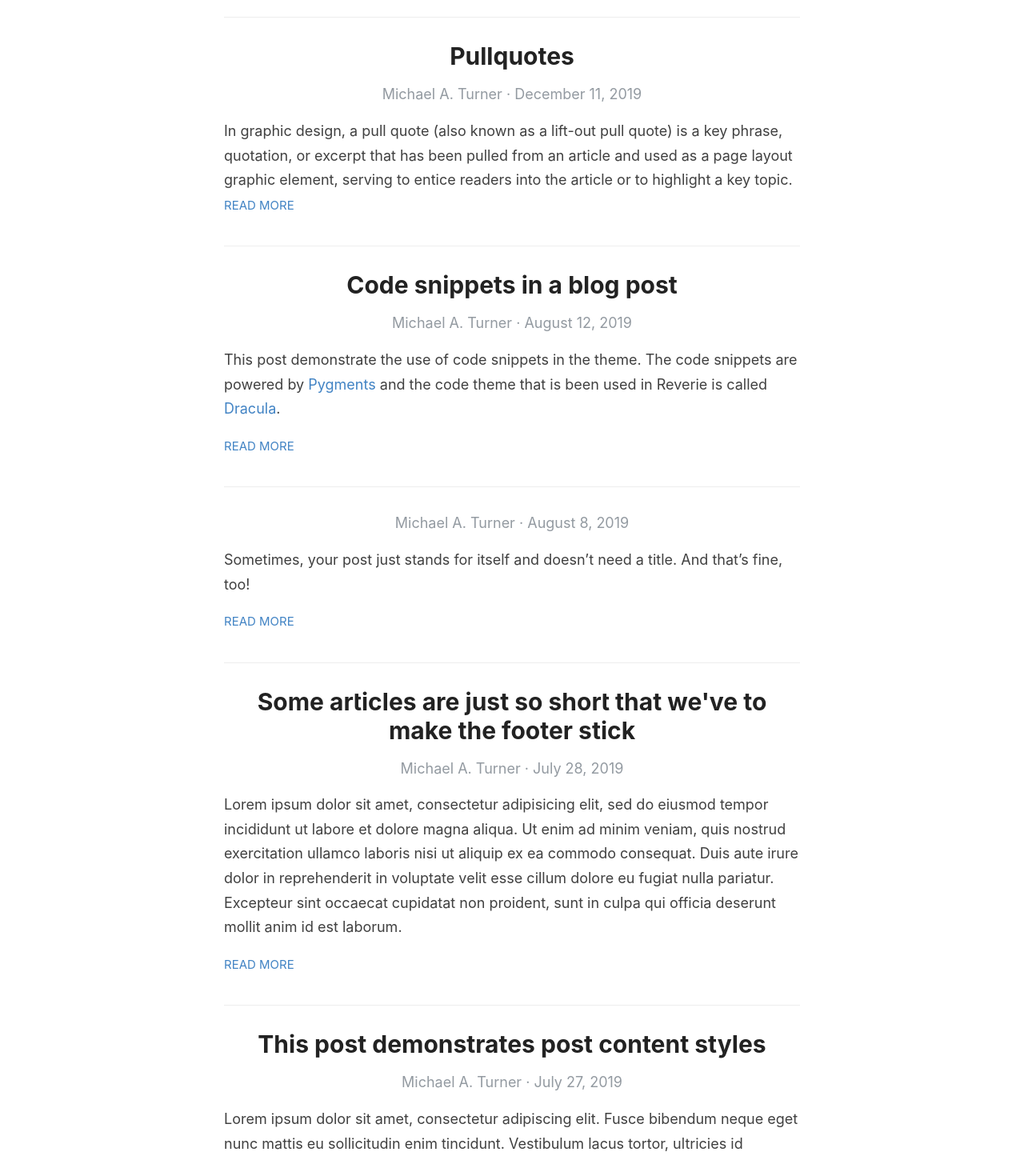
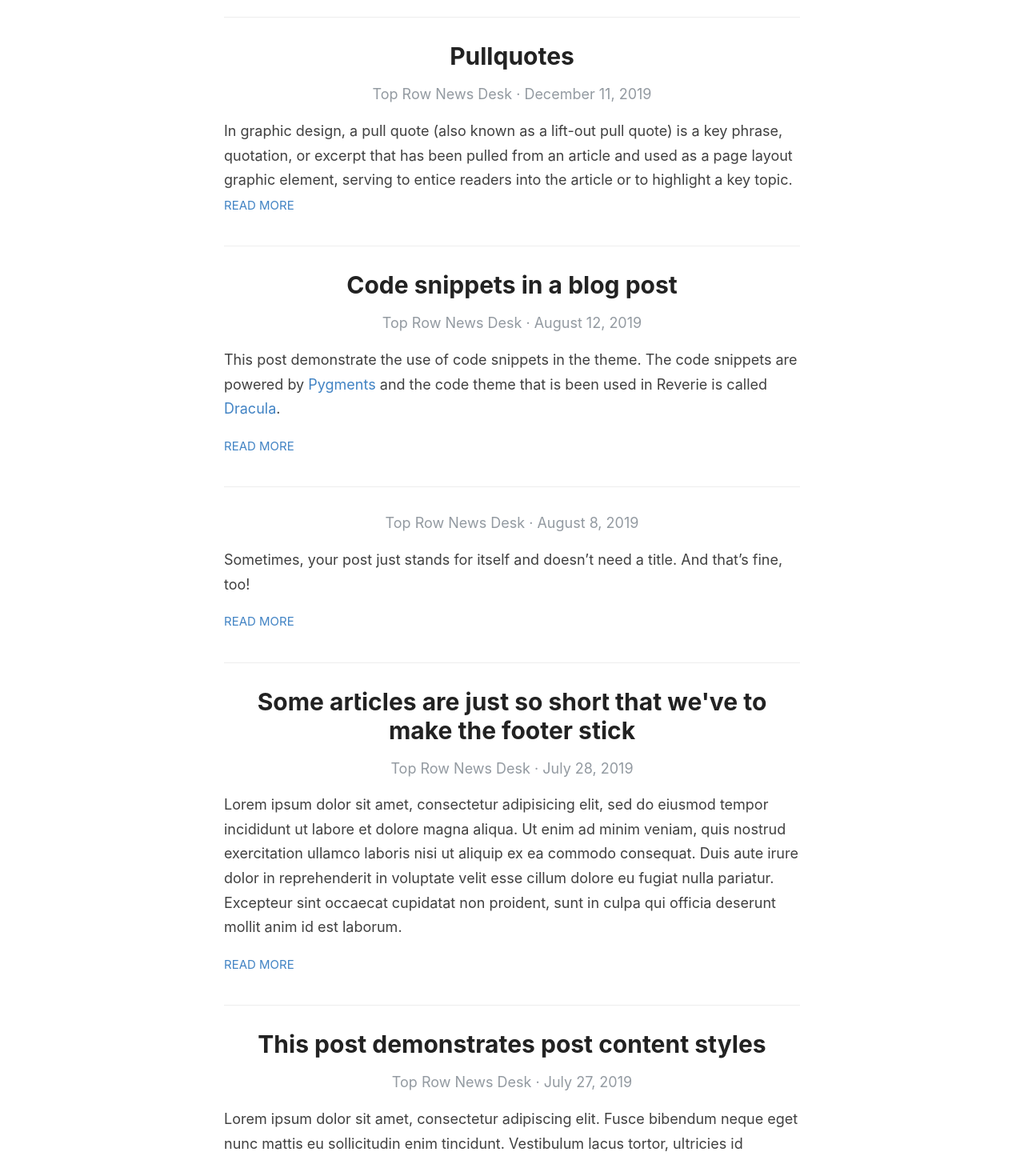
Before and after one commit to artifoxel/artifoxel.github.io, a Jekyll site: the page built from index.html, in a window 1280 px wide. Shown: the part 359-1809 px from the top of the page at 80% size. Built offline with Jekyll 4.4.1, drawn with Linux system fonts in a browser that asks for light colours; the list of posts is cut into pages by our own code.

Commit message:
rename to news-test

```diff
--- a/_config.yml
+++ b/_config.yml
@@ -6,13 +6,13 @@
 name: Top Row News
 
 # Name of the author
-author: Michael A. Turner
+author: Top Row News Desk
 
 # Short bio or description (displayed in the header)
 description: Journalism on the front lines
 
 # URL of your avatar or profile pic (you could use your GitHub profile pic)
-avatar: /images/reverie.png
+avatar: /images/toprownews-logo.png
 
 #
 # Flags below are optional
@@ -48,14 +48,14 @@
 
 # Your website URL (e.g. http://amitmerchant1990.github.io or http://www.amitmerchant.com)
 # Used for Sitemap.xml and your RSS feed
-url: http://artifoxel.github.io/reverie-template
-enforce_ssl: https://artifoxel.github.io/reverie-template
+url: http://github.com/artifoxel/news-test
+enforce_ssl: https://github.com/artifoxel/news-test
 
 # If you're hosting your site at a Project repository on GitHub pages
 # (http://yourusername.github.io/repository-name)
 # and NOT your User repository (http://yourusername.github.io)
 # then add in the baseurl here, like this: "/repository-name"
-baseurl: "/reverie-template"
+baseurl: "/news-test"
 
 #
 # !! You don't need to change any of the configuration flags below !!
```
Also changed, not shown: images/toprownews-logo.png (renamed from images/reverie.png).
